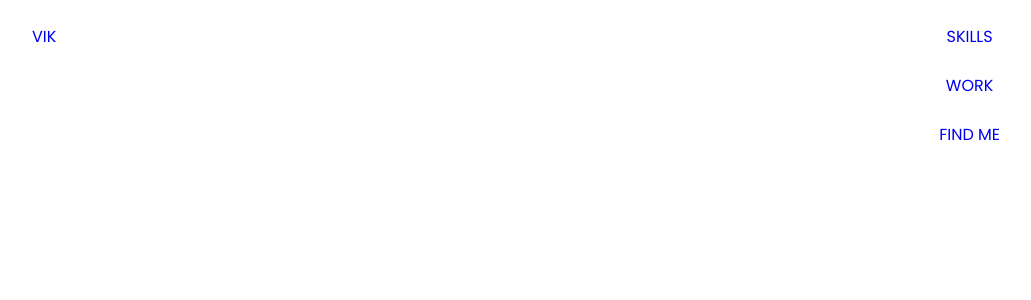
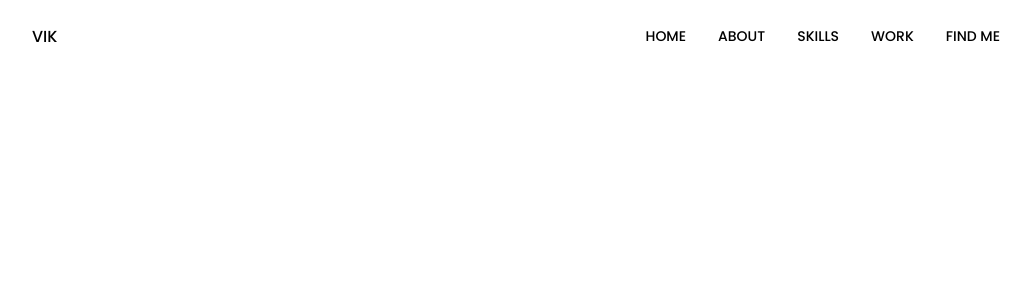
Before and after one commit to vikdts/fantastic-octo-guacamole, a React (Create React App) app in the folder resume/: page / in a window 1280 px wide. Shown: the top 300 px of the page, without its empty margins (124-1155 px from the left). Built offline with nearby package versions, Linux system fonts and the light colour scheme; the HTML template or start-up script is replaced by a standard one.

Commit message:
update nav

```diff
--- a/resume/src/components/header/header.css
+++ b/resume/src/components/header/header.css
@@ -14,3 +14,29 @@
     align-items: center;
     column-gap: 1rem;
 }
+
+.nav__logo,
+.nav__toggle {
+    color: var(--title-color);
+    font-weight: var(--font-medium);
+}
+
+.nav__list {
+    display: flex;
+    column-gap: 2rem;
+}
+
+.nav__link{
+    display: flex;
+    flex-direction: column;
+    align-items: center;
+    font-size: var(--small-font-size);
+    color: var(--title-color);
+    font-weight: var(--font-medium);
+    transition: .3s;
+}
+
+.nav__close,
+.nav__toggle {
+    display: none;
+}
```
